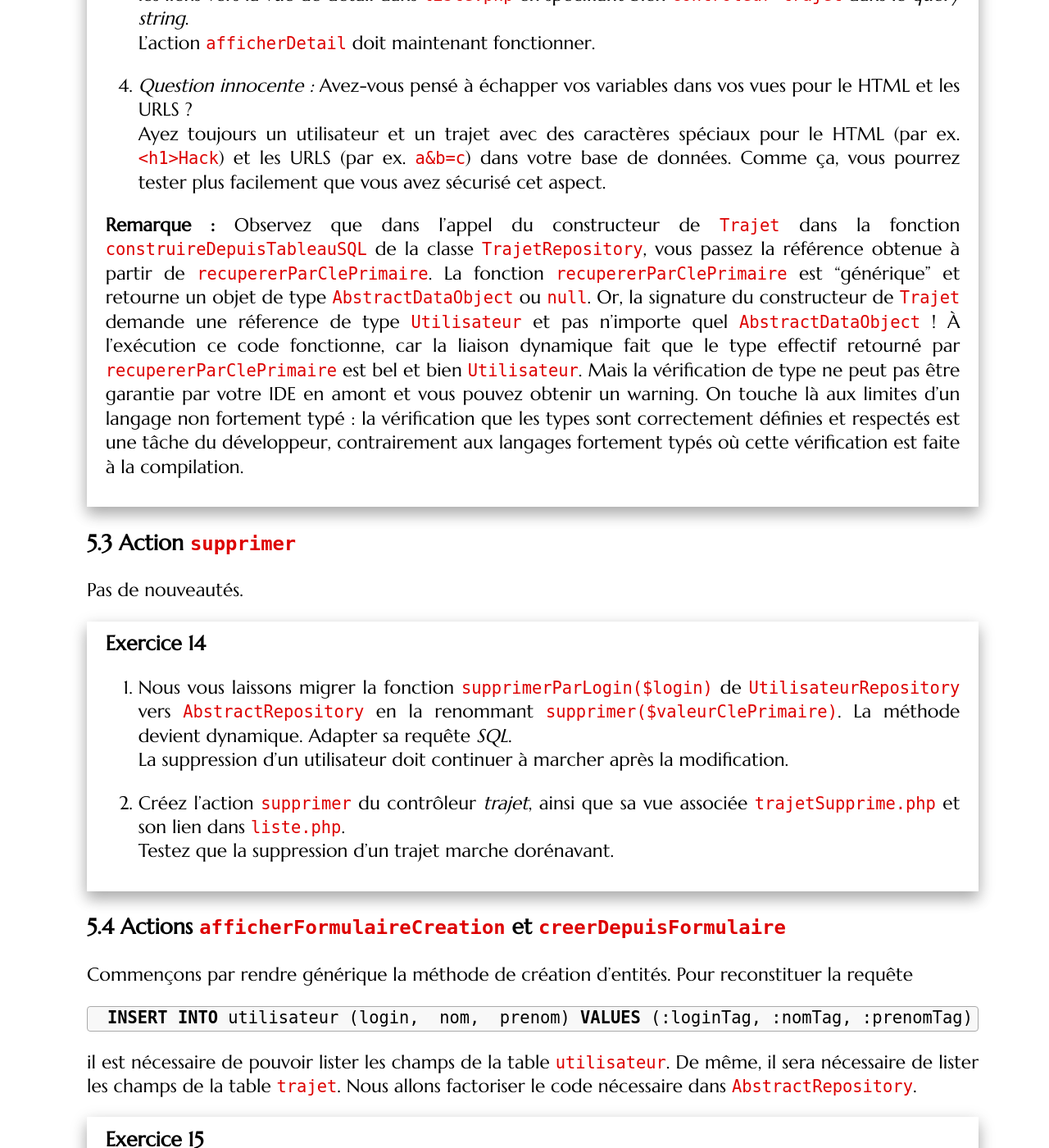
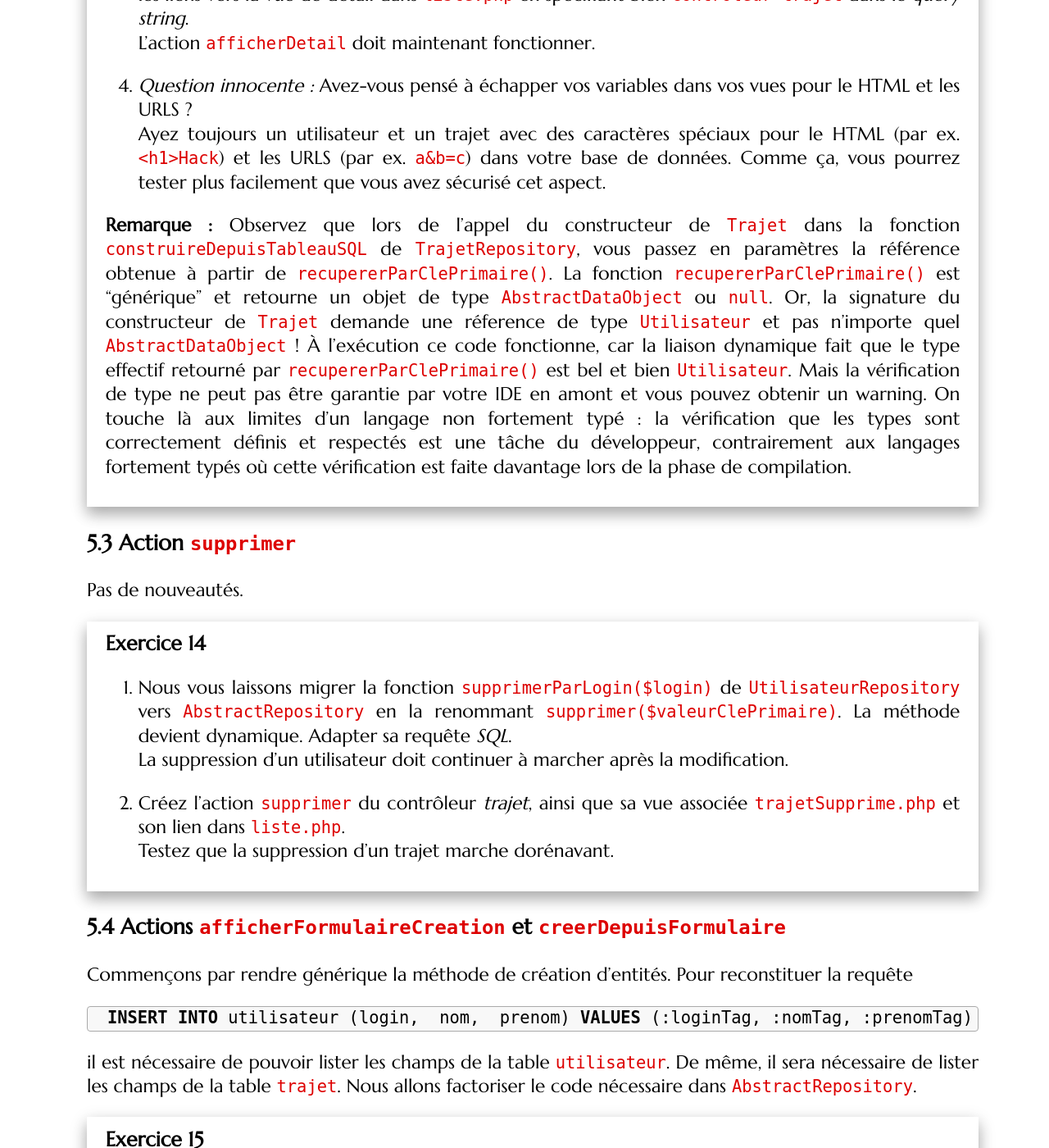
Before and after one commit to romainlebreton/R3.01-DeveloppementWeb, a Jekyll site: the page built from tutorials/tutorial6.md, in a window 1280 px wide and 1400 px high, scrolled down 15759 px. Shown: the whole window at 82% size. Built offline with Jekyll 4.4.1, drawn with Linux system fonts in a browser that asks for light colours; some web fonts are replaced; some of the changed text lies outside the part shown.

```diff
--- a/tutorials/tutorial6.md
+++ b/tutorials/tutorial6.md
@@ -697,14 +697,14 @@ Faites de même pour les trajets.
    données. Comme ça, vous pourrez tester plus facilement que vous avez sécurisé
    cet aspect.
 
-**Remarque :** Observez que dans l'appel du constructeur de `Trajet` dans la fonction `construireDepuisTableauSQL`
-de la classe `TrajetRepository`, vous passez la référence obtenue à partir de `recupererParClePrimaire`.
-La fonction `recupererParClePrimaire` est "générique" et retourne un objet de type `AbstractDataObject` ou `null`.
+**Remarque :** Observez que lors de l'appel du constructeur de `Trajet` dans la fonction `construireDepuisTableauSQL`
+de `TrajetRepository`, vous passez en paramètres la référence obtenue à partir de `recupererParClePrimaire()`.
+La fonction `recupererParClePrimaire()` est "générique" et retourne un objet de type `AbstractDataObject` ou `null`.
 Or, la signature du constructeur de `Trajet` demande une réference de type `Utilisateur` et pas n'importe quel `AbstractDataObject` !
-À l'exécution ce code fonctionne, car la liaison dynamique fait que le type effectif retourné par `recupererParClePrimaire` est bel et bien
+À l'exécution ce code fonctionne, car la liaison dynamique fait que le type effectif retourné par `recupererParClePrimaire()` est bel et bien
 `Utilisateur`. Mais la vérification de type ne peut pas être garantie par votre IDE en amont et vous pouvez obtenir un warning.
-On touche là aux limites d'un langage non fortement typé : la vérification que les types sont correctement définies et respectés est une
-tâche du développeur, contrairement aux langages fortement typés où cette vérification est faite à la compilation.
+On touche là aux limites d'un langage non fortement typé : la vérification que les types sont correctement définis et respectés est une
+tâche du développeur, contrairement aux langages fortement typés où cette vérification est faite davantage lors de la phase de compilation.
 
 
 
```
Also changed, not shown: other parts of tutorials/tutorial6.md (+3 -3 lines).
